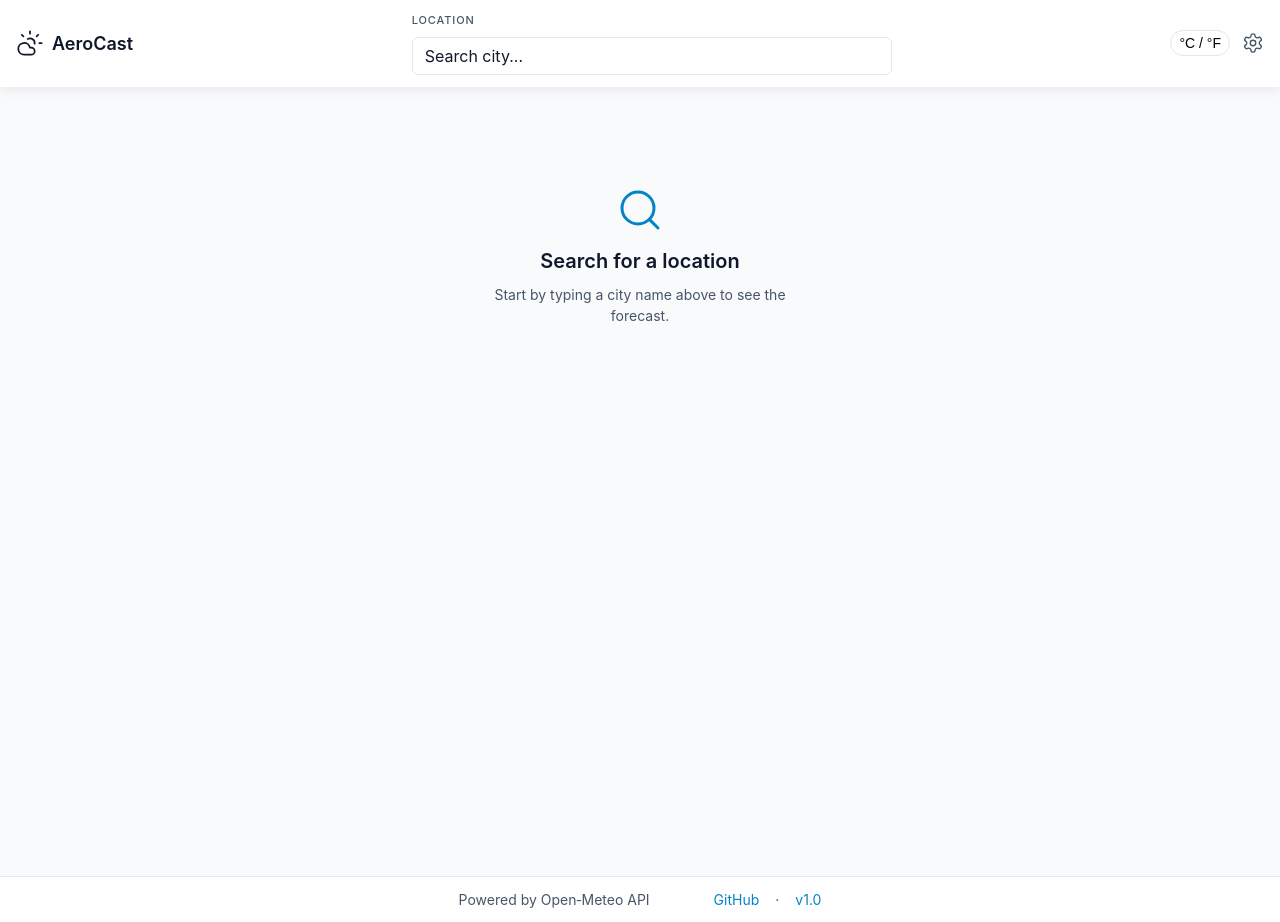
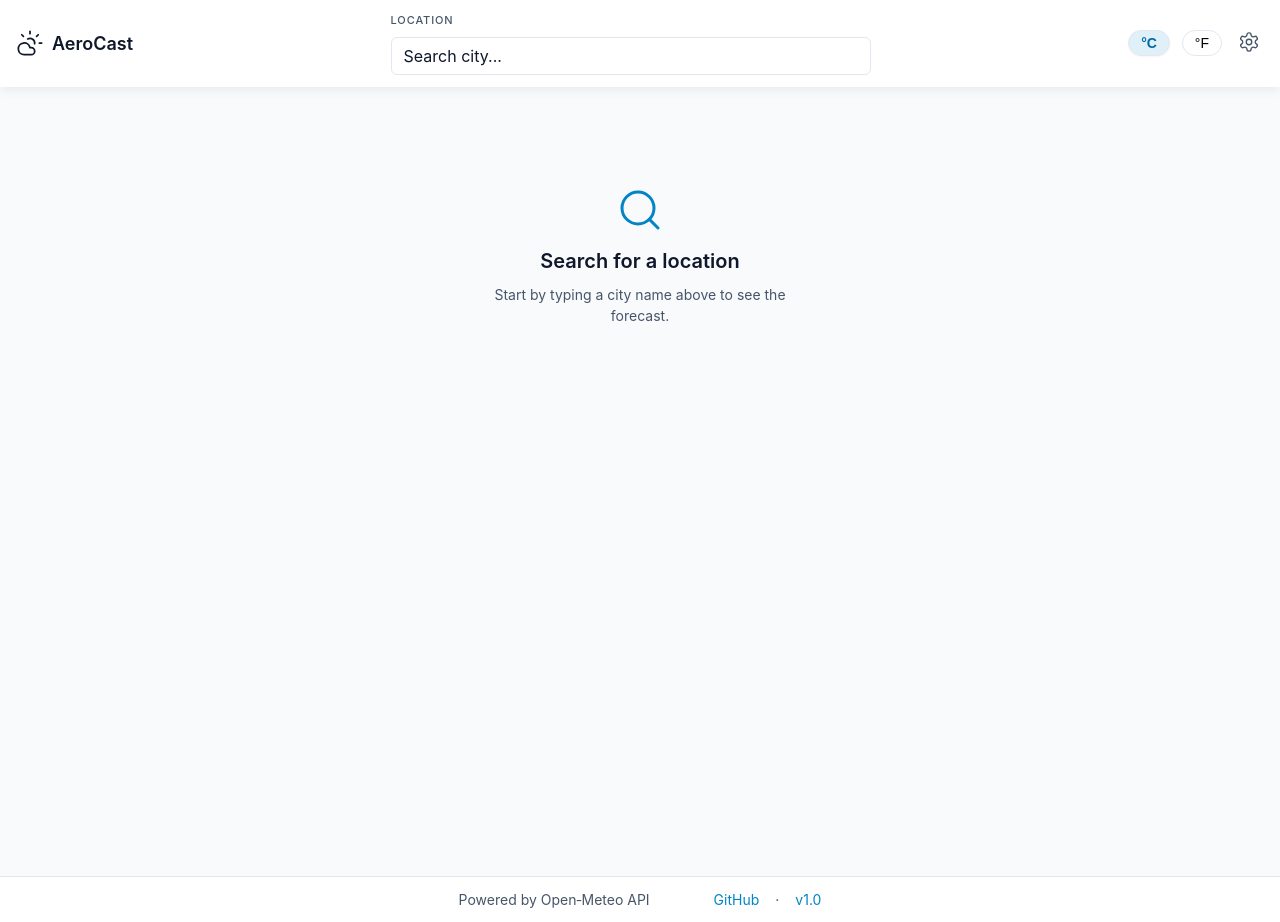
Before and after one commit to BecomingABetterDev/Codveda_Internship, a React (Vite) app in the folder level-2/task-1-and-3-weather-app/: page / in a window 1280 px wide. Built offline with nearby package versions, Linux system fonts and the light colour scheme.

Commit message:
feat(buttons): add unit conversion toggle and setting menu

```diff
--- a/level-2/task-1-and-3-weather-app/src/App.jsx
+++ b/level-2/task-1-and-3-weather-app/src/App.jsx
@@ -13,6 +13,7 @@ const App = () => {
   const [weather, setWeather] = useState(null);
   const [loading, setLoading] = useState(false);
   const [error, setError] = useState(null);
+  const [unit, setUnit] = useState('C');
 
   useEffect(() => {
     if (!selectedLocation) return;
@@ -24,9 +25,17 @@ const App = () => {
       .finally(() => setLoading(false));
   }, [selectedLocation]);
 
+  const toggleUnit = (next) => {
+    if (typeof next === 'string') {
+      setUnit(next); // from <select>
+    } else {
+      setUnit((u) => (u === 'C' ? 'F' : 'C')); // from button
+    }
+  };
+
   return (
     <>
-      <Header onSelect={setSelectedLocation} />
+      <Header onSelect={setSelectedLocation} unit={unit} onToggleUnit={toggleUnit} />
       <div className="app-layout">
         <main className="app-main">
           {loading && <div className="hero-status">Loading weather...</div>}
@@ -37,12 +46,12 @@ const App = () => {
           {selectedLocation && weather && (
             <>
               <div className="top-grid">
-                <WeatherHero location={selectedLocation} weather={weather} />
-                <MetricsColumn weather={weather} />
+                <WeatherHero location={selectedLocation} unit={unit} weather={weather} />
+                <MetricsColumn weather={weather} unit={unit} />
               </div>
 
-              <HourlyCarousel weather={weather} />
-              <DailyForecast weather={weather} />
+              <HourlyCarousel weather={weather} unit={unit} />
+              <DailyForecast weather={weather} unit={unit} />
             </>
           )}
         </main>
--- a/level-2/task-1-and-3-weather-app/src/features/weather/components/DailyForecast.jsx
+++ b/level-2/task-1-and-3-weather-app/src/features/weather/components/DailyForecast.jsx
@@ -2,8 +2,9 @@
 import React, { useState, useMemo } from 'react';
 import Icon from '@/shared/components/Icons';
 import './dailyForecast.css';
+import { toFahrenheit } from '../utils/convert';
 
-export default function DailyForecast({ weather, unit = 'C' }) {
+export default function DailyForecast({ weather, unit }) {
   if (!weather || !weather.daily) return null;
 
   const {
@@ -85,6 +86,13 @@ function ForecastCard({ day, unit, index, open, onToggle }) {
 
   const iconName = codeToIcon(day.code);
 
+  const max = Number.isFinite(day.max)
+    ? Math.round(unit === 'C' ? day.max : toFahrenheit(day.max))
+    : '—';
+  const min = Number.isFinite(day.min)
+    ? Math.round(unit === 'C' ? day.min : toFahrenheit(day.min))
+    : '—';
+
   return (
     <article className={`forecast-card ${open ? 'open' : ''}`} aria-expanded={open}>
       <div className="forecast-inner">
@@ -109,10 +117,10 @@ function ForecastCard({ day, unit, index, open, onToggle }) {
                   <Icon name={iconName} size={40} />
                 </div>
                 <span className="temp-max">
-                  {Number.isFinite(day.max) ? Math.round(day.max) : '—'}°{unit}
+                  {max}°{unit}
                 </span>
                 <span className="temp-min">
-                  / {Number.isFinite(day.min) ? Math.round(day.min) : '—'}°
+                  / {min}°{unit}
                 </span>
               </div>
             </div>
--- a/level-2/task-1-and-3-weather-app/src/features/weather/components/MetricsColumn.jsx
+++ b/level-2/task-1-and-3-weather-app/src/features/weather/components/MetricsColumn.jsx
@@ -2,16 +2,19 @@ import Icon from '@/shared/components/Icons';
 import React from 'react';
 import './metricsGrid.css';
 
-export default function MetricsColumn({ weather }) {
+export default function MetricsColumn({ weather, unit }) {
   if (!weather) return null;
   const { current, hourly, daily } = weather;
+
+  const wind =
+    unit === 'C' ? weather.current.windspeed : Math.round(weather.current.windspeed / 1.609); // km/h → mph
+
   const currentIndex = hourly.time.indexOf(current.time.split(':', 1) + ':00');
 
   const humidity = currentIndex !== -1 ? hourly.relative_humidity_2m[currentIndex] : null;
   const pressure =
     current.surface_pressure ??
     (currentIndex !== -1 ? hourly.surface_pressure?.[currentIndex] : null);
-  const wind = current.windspeed;
   const uv = daily.uv_index_max?.[0];
 
   // advisory text based on UV
@@ -63,7 +66,7 @@ export default function MetricsColumn({ weather }) {
         </div>
         <div className="metric-value">
           {wind ?? '—'}
-          <span className="metric-unit"> km/h</span>
+          <span className="metric-unit">{unit === 'C' ? 'km/h' : 'mph'}</span>
         </div>
       </div>
 
@@ -74,7 +77,12 @@ export default function MetricsColumn({ weather }) {
         </div>
         <div className="metric-value ">
           {humidity ?? '—'}
-          <span className="metric-unit">%</span>
+          <span className="metric-unit">
+            %{' '}
+            <span style={{ fontSize: 'var(--fs-base)', fontWeight: 'var(--fw-semibold)' }}>
+              humid
+            </span>
+          </span>
         </div>
       </div>
     </aside>
--- /dev/null
+++ b/level-2/task-1-and-3-weather-app/src/features/weather/utils/convert.js
@@ -0,0 +1,3 @@
+// utils/convert.js
+export const toFahrenheit = (c) => (c * 9) / 5 + 32;
+export const toCelsius = (f) => ((f - 32) * 5) / 9;
--- a/level-2/task-1-and-3-weather-app/src/public/Layout/Header.jsx
+++ b/level-2/task-1-and-3-weather-app/src/public/Layout/Header.jsx
@@ -1,9 +1,13 @@
 import SearchBar from '@/features/search/components/SearchBar';
 import Icon from '@/shared/components/Icons';
-import React from 'react';
+import { useState } from 'react';
 
-export default function Header({ onSelect }) {
+// Header.jsx
+export default function Header({ onSelect, unit, onToggleUnit, onThemeToggle }) {
+  const [settingsOpen, setSettingsOpen] = useState(false);
+
   return (
+    <>
       <header className="app-header">
         <div className="brand">
           <Icon name="CloudSun" size={28} className="brand-icon" ariaLabel="AeroCast logo" />
@@ -11,9 +15,49 @@ export default function Header({ onSelect }) {
         </div>
         <SearchBar onSelect={onSelect} />
         <div className="controls">
-        <button className="unit-toggle">°C / °F</button>
-        <Icon name="Settings" size={22} className="settings-icon" ariaLabel="Settings" />
+          <button
+            className={`unit-toggle ${unit === 'C' ? 'active' : ''}`}
+            onClick={() => onToggleUnit('C')}
+            aria-pressed={unit === 'C'}
+          >
+            °C
+          </button>
+          <button
+            className={`unit-toggle ${unit === 'F' ? 'active' : ''}`}
+            onClick={() => onToggleUnit('F')}
+            aria-pressed={unit === 'F'}
+          >
+            °F
+          </button>
+          <button
+            className="settings-btn"
+            aria-label="Open settings"
+            onClick={() => setSettingsOpen(true)}
+          >
+            <Icon name="Settings" size={22} className="settings-icon" />
+          </button>
         </div>
       </header>
+
+      {settingsOpen && (
+        <div className="settings-modal">
+          <div className="settings-content">
+            <h4>Preferences</h4>
+            <label>
+              Default Unit:
+              <select value={unit} onChange={(e) => onToggleUnit(e.target.value)}>
+                <option value="C">Celsius</option>
+                <option value="F">Fahrenheit</option>
+              </select>
+            </label>
+            <label>
+              Theme:
+              <button onClick={onThemeToggle}>Toggle Light/Dark</button>
+            </label>
+            <button onClick={() => setSettingsOpen(false)}>Close</button>
+          </div>
+        </div>
+      )}
+    </>
   );
 }
--- a/level-2/task-1-and-3-weather-app/src/shared/styles/global.css
+++ b/level-2/task-1-and-3-weather-app/src/shared/styles/global.css
@@ -20,7 +20,6 @@ body {
   -webkit-font-smoothing: antialiased;
 }
 
-
 /* 2. Typography defaults */
 
 h1,
@@ -40,7 +39,6 @@ p {
   font-size: var(--fs-base);
 }
 
-
 /* 3. Links */
 
 a {
@@ -53,7 +51,6 @@ a:hover {
   color: var(--color-accent-600);
 }
 
-
 /* 4. Container utility */
 
 .container {
@@ -62,7 +59,6 @@ a:hover {
   margin: 0 auto;
   padding: 0 var(--space-4);
 }
-
 
 /* 5. Card utility */
 
@@ -73,7 +69,6 @@ a:hover {
   box-shadow: var(--shadow-sm);
   padding: var(--space-4);
 }
-
 
 /* 6. Flex utilities */
 
@@ -93,14 +88,12 @@ a:hover {
   align-items: center;
 }
 
-
 /* 7. Grid utility */
 
 .grid {
   display: grid;
   gap: var(--space-4);
 }
-
 
 /* 8. Responsive images */
 
@@ -109,7 +102,6 @@ img {
   height: auto;
   display: block;
 }
-
 
 /* 9. Accessibility helpers */
 
@@ -198,7 +190,7 @@ img {
   max-width: var(--container-max);
 }
 
-@media (min-width:1024px) {
+@media (min-width: 1024px) {
   .app-main {
     margin: 0 auto;
   }
@@ -260,6 +252,72 @@ img {
   padding-inline: var(--space-4);
 }
 
+.unit-toggle {
+  padding: var(--space-1) var(--space-3);
+  border: var(--hairline-border);
+  border-radius: var(--chip-radius);
+  background: var(--bg-surface);
+  font-size: var(--fs-sm);
+  cursor: pointer;
+  transition: background var(--motion-fast), color var(--motion-fast), box-shadow var(--motion-fast);
+}
+
+.unit-toggle.active {
+  background: var(--color-accent-alpha);
+  color: var(--color-accent-600);
+  font-weight: var(--fw-semibold);
+  box-shadow: var(--shadow-xs);
+}
+
+.unit-toggle:hover {
+  background: var(--color-accent-alpha);
+}
+
+.settings-btn {
+  background: transparent;
+  border: none;
+  cursor: pointer;
+  padding: var(--space-1);
+  border-radius: var(--radius-sm);
+  transition: background var(--motion-fast);
+}
+
+.settings-btn:hover,
+.settings-btn:focus {
+  background: var(--color-accent-alpha);
+}
+
+.settings-modal {
+  position: fixed;
+  inset: 0;
+  background: rgba(15, 23, 42, 0.4);
+  display: flex;
+  align-items: center;
+  justify-content: center;
+  z-index: 2000;
+}
+.settings-content {
+  background: var(--bg-surface);
+  border-radius: var(--radius-md);
+  box-shadow: var(--shadow-md);
+  padding: var(--space-6);
+  width: 320px;
+  display: flex;
+  flex-direction: column;
+  gap: var(--space-4);
+}
+.settings-content h4 {
+  font-size: var(--fs-lg);
+  font-weight: var(--fw-semibold);
+  margin-bottom: var(--space-2);
+}
+.settings-content label {
+  display: flex;
+  justify-content: space-between;
+  align-items: center;
+  font-size: var(--fs-sm);
+  color: var(--text-secondary);
+}
 
 /* collapse to single column on tablets/mobiles */
 
@@ -268,7 +326,7 @@ img {
     grid-template-columns: 1fr;
     margin-bottom: var(--space-8);
   }
-    .top-grid>* {
+  .top-grid > * {
     width: 100%;
   }
   .metrics-col {
@@ -276,7 +334,6 @@ img {
     width: 100%;
   }
 }
-
 
 /* Mobile refinements */
 
@@ -289,7 +346,6 @@ img {
   }
 }
 
-
 /* Decorative divider for hero footer */
 
 .hero-footer {
```
Also changed, not shown: level-2/task-1-and-3-weather-app/src/features/weather/components/HourlyCarousel.jsx (+7 -6 lines), level-2/task-1-and-3-weather-app/src/features/weather/components/WeatherHero.jsx (+11 -20 lines). Lines whose indentation alone changed are shown as unchanged.
